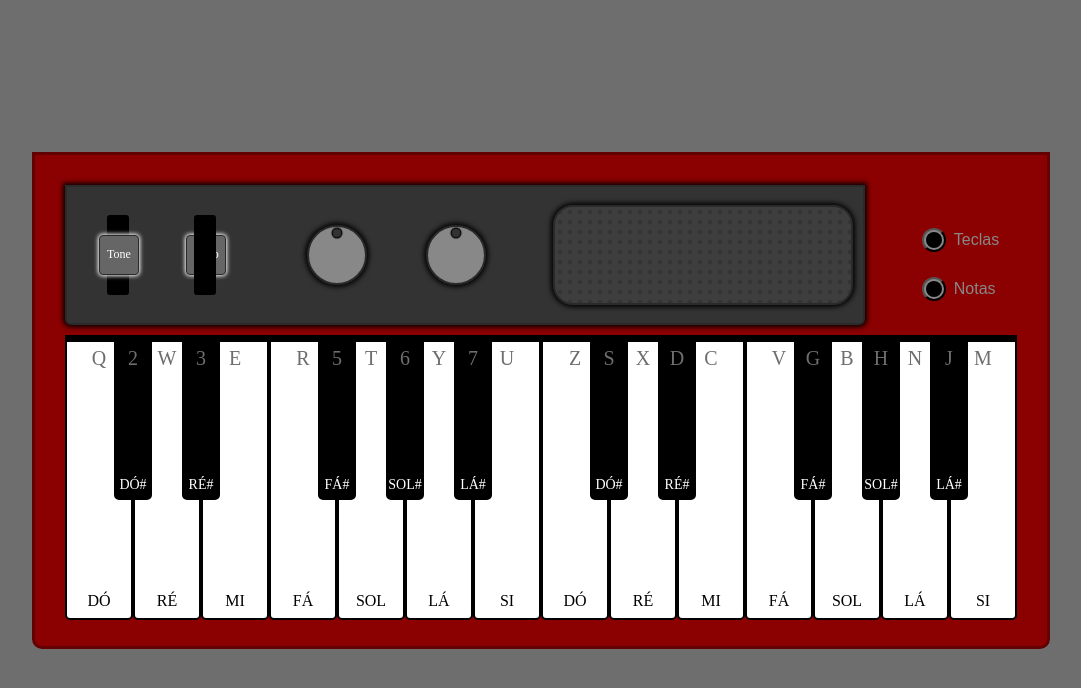
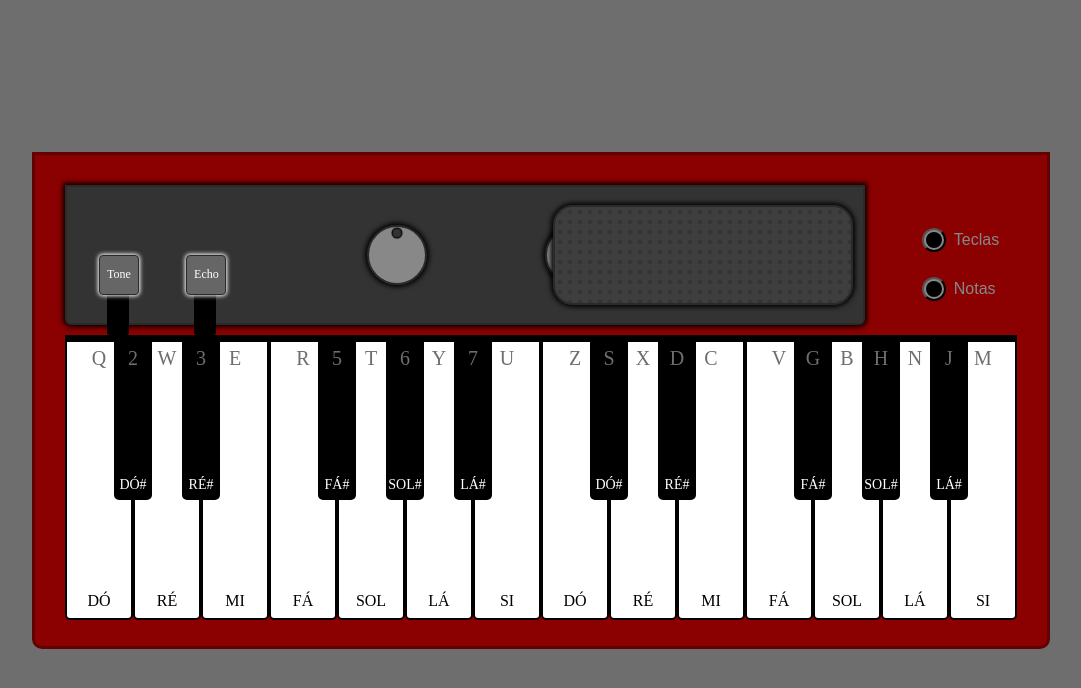
Before and after one commit to Marcia-Moreira/Portfolio_Proj_002-Teclado-Piano-RED, a website: page index.html in a window 1280 px wide. Shown: the whole page, without its empty margins (99-1180 px from the left). Drawn offline with Linux system fonts and the light colour scheme.

Commit message:
Update index.html
Reparo nas posições dos Botões.

```diff
--- a/index.html
+++ b/index.html
@@ -21,9 +21,14 @@
 
             <!-- Painel de Controle Compacto -->
             <div class="compact-control-panel">
-                <!-- Speaker e botão à esquerda -->
-                <div class="speaker left-speaker"></div>
-                <div class="button-square left">Tone</div>
+                <div class="pai-speaker">
+                   <!-- Speaker e botão à esquerda -->
+                   <div class="speaker left-speaker"></div>
+                   <div class="button-square left">Tone</div>
+                   <!-- Speaker e botão à direita -->
+                   <div class="speaker right-speaker"></div>
+                   <div class="button-square right">Echo</div>
+                </div>
                 <!-- Botão redondo de controle de volume no centro -->
                 <div class="button-round left" id="volume-control"></div>
                 <div class="button-round right"id="volume-control"></div>
@@ -35,9 +40,6 @@
                     <div class="vasado4"></div>
                     <div class="vasado5"></div>
                 </div>
-                <!-- Speaker e botão à direita -->
-                <div class="button-square right">Echo</div>
-                <div class="speaker right-speaker"></div>
             </div>
 
             <div class="keys">
```
